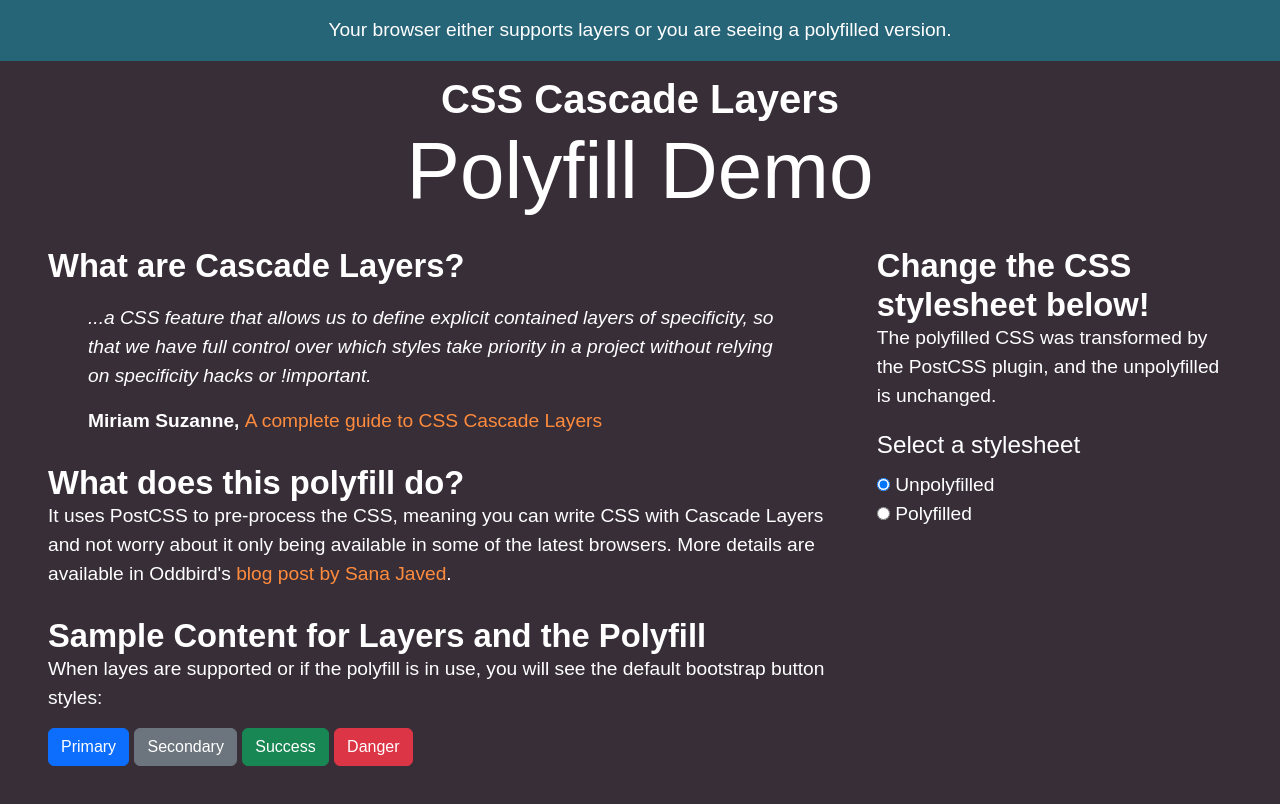
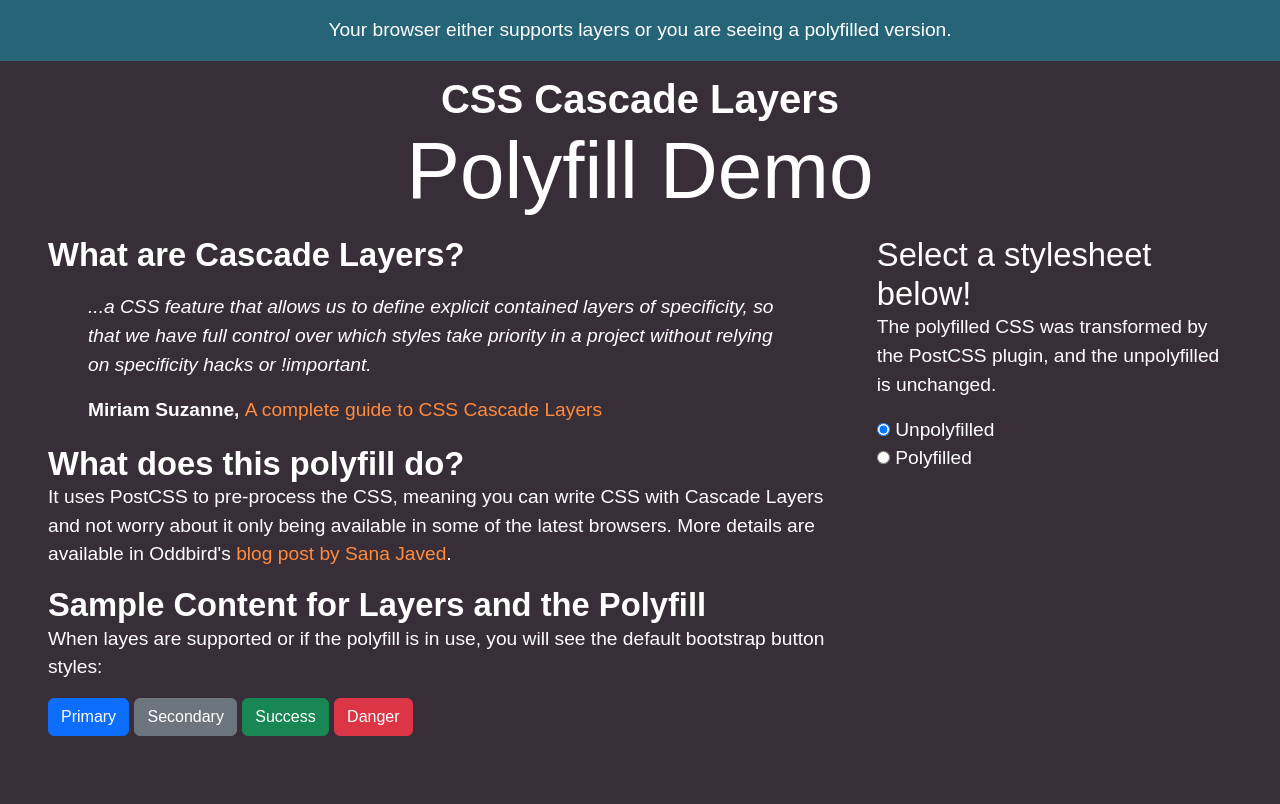
Before and after one commit to oddbird/cascade-layers-polyfill-demo, a website built with webpack: page src/index.html in a window 1280 px wide. Built offline with nearby package versions, Linux system fonts and the light colour scheme; a web font is replaced by a local one.

Commit message:
clean up css and markup for demo

```diff
--- a/src/index.css
+++ b/src/index.css
@@ -6,16 +6,21 @@
 
 @layer overrides {
   html {
+    --banner-bg: var(--brand-primary);
     --bg: hsl(300deg 10% 20%);
-    --banner-bg: var(--brand-primary);
     --fg: white;
-    --type: 'ltc-kennerley', sans-serif;
     --h1-family: 'ltc-kennerley', sans-serif;
     --h1-family-accent: 'gastromond', sans-serif;
     --h1-size: 2.5rem;
     --link: var(--brand-secondary);
+    --type: 'ltc-kennerley', sans-serif;
   }
 
+  /*
+    using !important within the overrides layer
+    for unsupported browsers to show the default (unlayered) message
+    since unlayered styles have priority
+  */
   body:before {
     content: 'Your browser either supports layers or you are seeing a polyfilled version.' !important;
   }
@@ -35,6 +40,7 @@
   }
 }
 
+/* Unlayered Styles have priority */
 
 html {
   --brand-primary: hsl(195deg 52% 31%);
@@ -45,9 +51,6 @@ html {
   --half-gutter: 0.5rem;
 }
 
-/* Unlayered Styles have priority and since there's no way to check for layer
-   support in a CSS support query, we will override the bg color and content within the layer with !important
-*/
 body {
   background: var(--bg);
   color: var(--fg);
@@ -82,9 +85,16 @@ h1 span {
   font-family: var(--h1-family-accent, var(--h1-family, var(--type-heading-family)));
 }
 
-h1, h2 {
+h1,
+h2,
+legend {
   line-height: 1.2;
   margin-block-end: 0;
+}
+
+h2,
+.h2 {
+  margin-top: var(--gutter);
 }
 
 blockquote {
@@ -95,12 +105,12 @@ figcaption {
   font-weight: bold;
 }
 
+figcaption a {
+  font-weight: normal;
+}
+
 fieldset {
   margin-bottom: var(--gutter);
-}
-
-figcaption a {
-  font-weight: normal;
 }
 
 main {
--- a/src/index.html
+++ b/src/index.html
@@ -24,7 +24,6 @@
       <h2>What does this polyfill do?</h2>
       <p>It uses PostCSS to pre-process the CSS, meaning you can write CSS with Cascade Layers and not worry about it only being available in some of the latest browsers. More details are available in Oddbird's <a href="https://www.oddbird.net/2022/06/21/cascade-layers-polyfill/">blog post by Sana Javed</a>.</p>
 
-
       <h2>Sample Content for Layers and the Polyfill</h2>
       <p>When layes are supported or if the polyfill is in use, you will see the default bootstrap button styles:</p>
 
@@ -34,12 +33,10 @@
       <button type="button" class="btn btn-danger">Danger</button>
 
     </div>
-    <div class="controls">
-      <h2>Change the CSS stylesheet below!</h2>
+    <fieldset class="controls">
+      <legend class="h2">Select a stylesheet below!</legend>
       <p>The polyfilled CSS was transformed by the PostCSS plugin, and the unpolyfilled is unchanged.</p>
 
-      <fieldset>
-        <legend>Select a stylesheet</legend>
         <div>
           <input type="radio" id="plain" name="stylesheet" value="plain" checked>
           <label for="plain">Unpolyfilled</label>
@@ -49,7 +46,6 @@
           <label for="polyfilled">Polyfilled</label>
         </div>
     </fieldset>
-    </aside>
   </main>
 
   <script src="../dist/main.js"></script>
```
Lines whose indentation alone changed are shown as unchanged.
